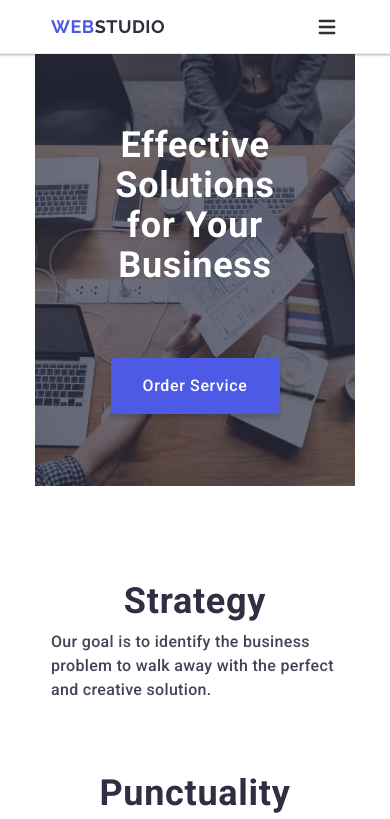
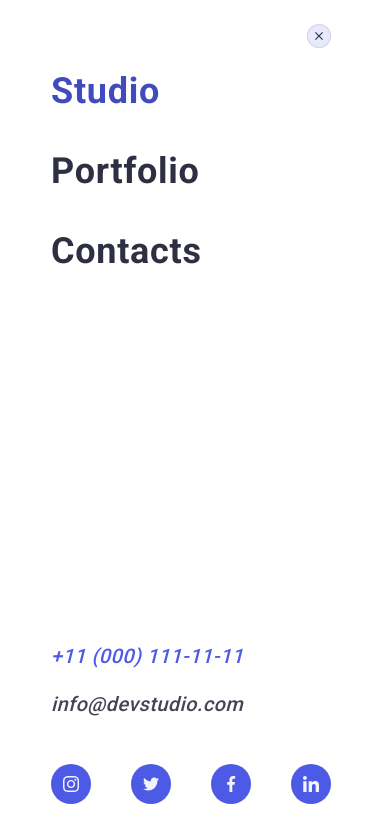
Before and after one commit to Halyna79/goit-markup-hw-06, a plain HTML site: page index.html in a window 390 px wide. Both pictures are taken after a click on the button 327 px from the left and 26 px from the top of the page. Shown: the top 819 px of the page. Drawn offline with nearby package versions, Linux system fonts and the light colour scheme.

Commit message:
fixet-commit

```diff
--- a/index.html
+++ b/index.html
@@ -52,15 +52,15 @@
             </li>
           </ul>
         </address>
-        <button class="icon-menu-header" type="button">
+        <button class="icon-menu-header" type="button" data-menu-open>
           <svg class="icon-menu-burger" width="24" height="24">
             <use href="./images/icons.svg#icon-menu"></use>
           </svg>
         </button>
       </div>
-      <div class="mobile-menu">
+      <div class="mobile-menu" data-menu>
         <div class="container mobile-menu-container">
-          <button class="mobile-menu-close">
+          <button class="mobile-menu-close" data-menu-close>
             <svg class="mobile-icon-close-black" width="8" height="8">
               <use href="./images/icons.svg#icon-close-black"></use>
             </svg>
@@ -778,5 +778,6 @@
       </div>
     </div>
     <script src="./js/modal.js"></script>
+    <script src="./js/menu.js"></script>
   </body>
 </html>
--- /dev/null
+++ b/js/menu.js
@@ -0,0 +1,18 @@
+(() => {
+  const refs = {
+    // Додати атрибут data-modal-open на кнопку відкриття
+    openModalBtn: document.querySelector('[data-menu-open]'),
+    // Додати атрибут data-modal-close на кнопку закриття
+    closeModalBtn: document.querySelector('[data-menu-close]'),
+    // Додати атрибут data-modal на бекдроп модалки
+    modal: document.querySelector('[data-menu]'),
+  };
+
+  refs.openModalBtn.addEventListener('click', toggleModal);
+  refs.closeModalBtn.addEventListener('click', toggleModal);
+
+  function toggleModal() {
+    // is-open це клас який буде додаватися/забиратися на бекдроп при натисканні на кнопки
+    refs.modal.classList.toggle('is-open');
+  }
+})();
```
